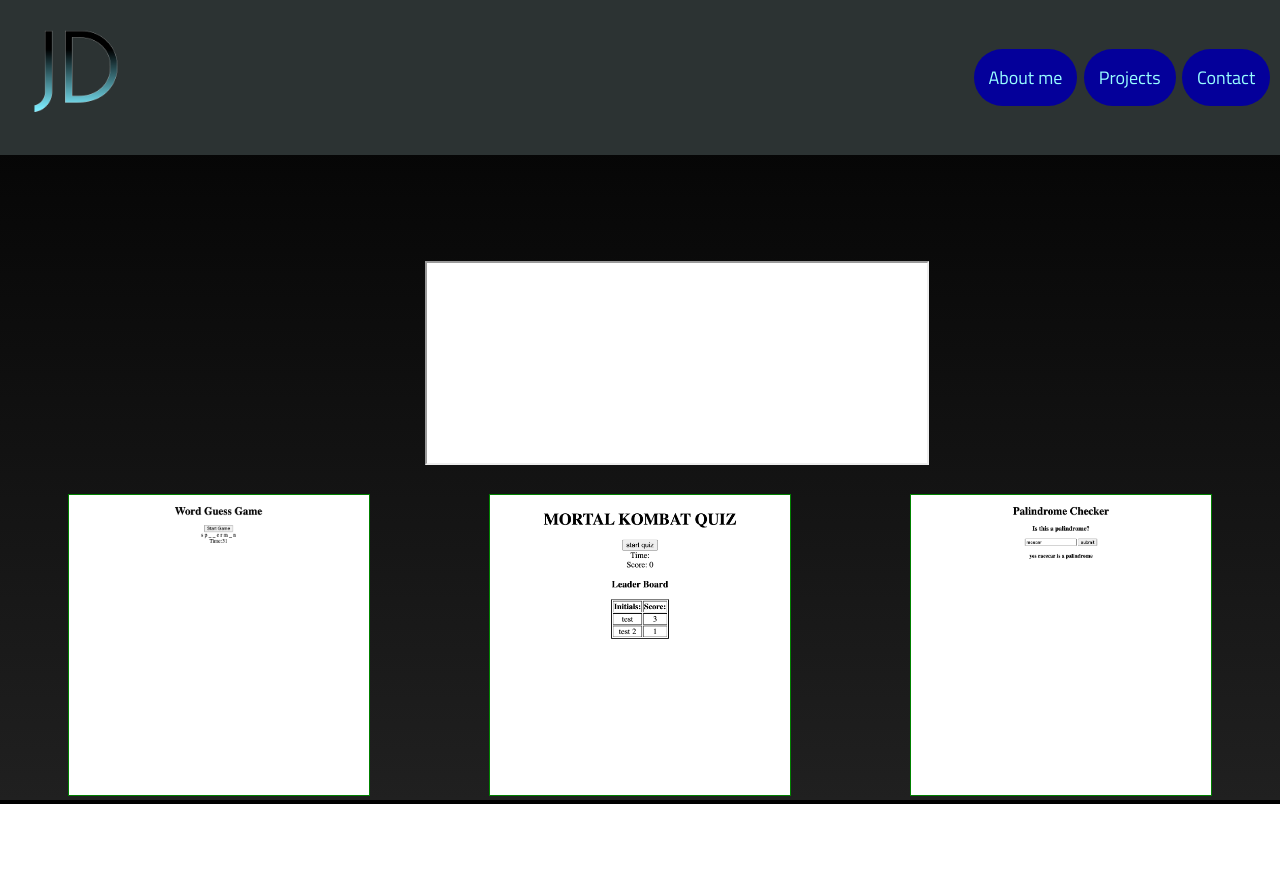
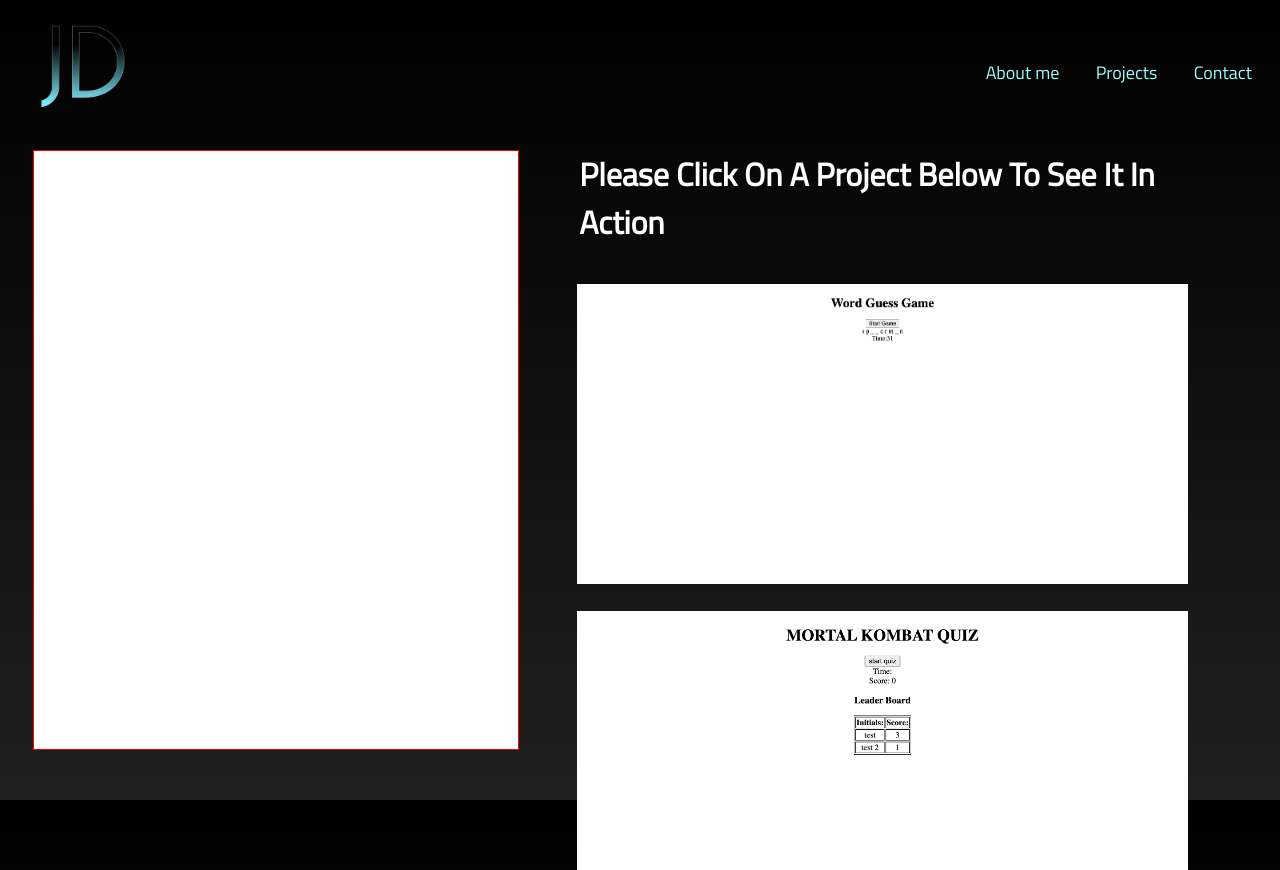
Before and after one commit to Jdiaz240/portfolio, a React (Create React App) app: page /projects in a window 1280 px wide. Before the commit the page ends 804 px from the top, so only its background shows below. Built offline with nearby package versions, Linux system fonts and the light colour scheme.

Commit message:
changed header css and home page buttons css, as well as adding box-sizing to projects page and added content to Contact page.

```diff
--- a/src/App.css
+++ b/src/App.css
@@ -7,7 +7,7 @@ body {
 
 #bigContainer {
   display: flex;
-  margin: 10% 0 0 0;
+  margin: 5% 2% 0 0;
 }
 
 /* handles the background icon on the home page */
@@ -15,7 +15,6 @@ body {
   background-image: url('./assets/icon.png');
   background-size: cover;
   background-repeat: no-repeat;
-  opacity: 0.5;
   height: 100vh;
   width: 100vh;
   z-index: -1;
@@ -55,7 +54,7 @@ hr {
   font-family: 'Titillium Web', sans-serif;
   border-style: none;
   border-radius: 30px;
-  background: rgb(48, 48, 48);
+  background: rgb(0, 0, 0, 0);
   color: #99FEFF;
   margin: 0 1%;
   font-size: 20px;
@@ -88,10 +87,11 @@ li {
 #header {
   display: inline-flex;
   align-items: center;
-  background-color: #2C3333;
+  /* background-color: rgba(0,0,0,1); */
+  /* border-bottom: #99FEFF solid 1px; */
   color: #99FEFF;
-  padding: 2%;
-  position: fixed;
+  padding: 1% 0% 0 2%;
+  position: static;
   width: 100%;
   margin: 0;
   top: 0;
@@ -117,7 +117,7 @@ nav {
   font-family: 'Titillium Web', sans-serif;
   border-style: none;
   border-radius: 30px;
-  background: #04009A;
+  background: rgb(0, 0, 0, 0);
   color: #99FEFF;
   margin: 0 1%;
   font-size: 15px;
@@ -126,6 +126,7 @@ nav {
 }
 .navButton:hover {
   box-shadow: 0px 0px 30px grey;
+  color: white;
 }
 /* ---------------------------------- */
 /* End of header Css */
@@ -134,11 +135,8 @@ nav {
 .bioContainer {
   display: inline-flex;
   flex-direction: row;
-  margin: 15%;
+  margin: 5% 15%;
 }
-
-/*  */
-
 
 
 #test {
@@ -152,32 +150,63 @@ nav {
 
 #biography {
   text-align: center;
-  padding: 5%;
+  padding: 0 5% 5% 5%;
   color: white;
   font-size: large;
   font-family: 'Titillium Web', sans-serif;
+  margin: 0;
 }
 
 
 /* Projects page styling */
 
+#pageContainer {
+  padding: 2%;
+}
+
+#projectTitle {
+  color: white;
+  margin: 0 0 2% 45%;
+  font-family: 'Titillium Web', sans-serif;
+}
+
 .projectsContainer {
   display: flex;
   flex-wrap: wrap;
+  width: 56%;
+  float: left;
+  box-sizing: border-box;
+  overflow-y: auto;
+  height: 600px;
+  margin: 0% 2%;
 }
+
 
 .cards {
   height: 300px;
-  width: 300px;
+  width: 90%;
   object-fit: cover;
   object-position: 50% 0;
-  border: solid green 1px;
-  margin: auto;
+  margin: 2% 5%;
 }
 
+/* .cards:hover {
+
+} */
+
+
 #frame {
-  height: 200px;
-  width: 500px;
-  margin: 20% 0 2% 33%;
   background-color: white;
+  box-sizing: border-box;
+  border: 1px solid red;
+  width: 40%;
+  height: 600px;
+  float: left;
 }
+
+#contact {
+  text-align: center;
+  color: white;
+  font-family: 'Titillium Web', sans-serif;
+  margin: 10% 0;
+}
--- a/src/pages/AboutMe/AboutMe.js
+++ b/src/pages/AboutMe/AboutMe.js
@@ -9,7 +9,7 @@ export default function AboutMe() {
       <div className='bioContainer'>
         <aside>
           <img id='test' alt='profile' src={Profile}></img>
-        </aside>
+          </aside>
           <p id='biography'>Hi! If it wasn't obivous from the home page my name is Joshua Diaz, but <em>Josh</em> is fine.
             I was born in New York, but raised in a small town in Central Flordia. I have an A.A. degree from Valencia college
             here in Central Florida and Certificate of completion from the UCF coding bootcamp also from here in Central Florida.
--- a/src/pages/Contact/Contact.js
+++ b/src/pages/Contact/Contact.js
@@ -1,12 +1,15 @@
 import React from 'react'
 import '../../App.css'
+import Header from '../../components/Header'
 
 export default function Contact() {
   return (
-    <div>
-      <p>Hey there! If you wanna get ahold of me please fill out the form below, possible employer? Great please feel free to email me
-        at 'jad996@live.com'.
-      </p>
-    </div>
+    <>
+    <Header/>
+    <p id='contact'>
+      Email: jad24096@gmail.com<br/>
+      Github: https://github.com/Jdiaz240<br/>
+    </p>
+    </>
   )
 }
--- a/src/pages/Home/Home.js
+++ b/src/pages/Home/Home.js
@@ -1,5 +1,4 @@
 import React from 'react'
-// import './home.css'
 
 
 export default function Home() {
--- a/src/pages/Projects/Projects.js
+++ b/src/pages/Projects/Projects.js
@@ -11,14 +11,17 @@ export default function Projects() {
 
 
   return (
-    <>
+    <div>
       <Header />
+      <div id='pageContainer'>
         <iframe id='frame' src={Frame} title='applications'></iframe>
+        <h1 id='projectTitle'>Please Click On A Project Below To See It In Action</h1>
         <div className='projectsContainer'>
           <Applications src={WordGuess} alt={'Word Guess Game'} setFrame={setFrame} projLink={'https://jdiaz240.github.io/wordGuess/'} />
           <Applications src={Quiz} alt={'MK Quiz'} setFrame={setFrame} projLink={'https://jdiaz240.github.io/quiz/'} />
           <Applications src={Palindrome} alt={'Palindrome Checker'} setFrame={setFrame} projLink={'https://jdiaz240.github.io/palindrome/'} />
         </div>
-    </>
+        </div>
+    </div>
   )
 }
```
Lines whose indentation alone changed are shown as unchanged.
